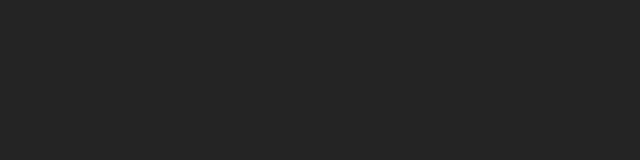
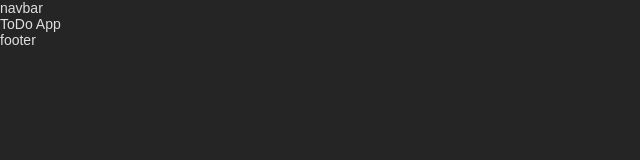
Before and after one commit to self-related/todo-list-react, a React (Vite) app: page / in a window 1280 px wide. Shown: the top 160 px of the page, without its empty margins (0-640 px from the left). Built offline with nearby package versions, Linux system fonts and the light colour scheme.

Commit message:
change template tags in App.jsx to actual components

```diff
--- a/src/App.jsx
+++ b/src/App.jsx
@@ -1,16 +1,19 @@
 import './App.css'
+import Footer from './components/Footer'
+import Navbar from './components/Navbar'
+import ToDoApp from './components/ToDoApp'
 
 function App() {
 
   return (
     <>
-        <nav id="navbar"></nav>
+        <Navbar />
 
         <main>
-            <div id="todo-app"></div>
+            <ToDoApp />
         </main>
 
-        <footer id="footer"></footer>
+        <Footer />
     </>
   )
 }
--- /dev/null
+++ b/src/components/Footer.jsx
@@ -0,0 +1,10 @@
+
+
+export default function Footer() {
+
+    return (
+        <footer id="footer">
+            footer
+        </footer>
+    );
+}
--- /dev/null
+++ b/src/components/Navbar.jsx
@@ -0,0 +1,10 @@
+
+
+export default function Navbar() {
+
+    return (
+        <nav id="navbar">
+            navbar
+        </nav>
+    );
+}
--- /dev/null
+++ b/src/components/ToDoApp.jsx
@@ -0,0 +1,9 @@
+
+
+export default function ToDoApp() {
+
+
+    return (
+        <div id="todo-app">ToDo App</div>
+    );
+}
```
